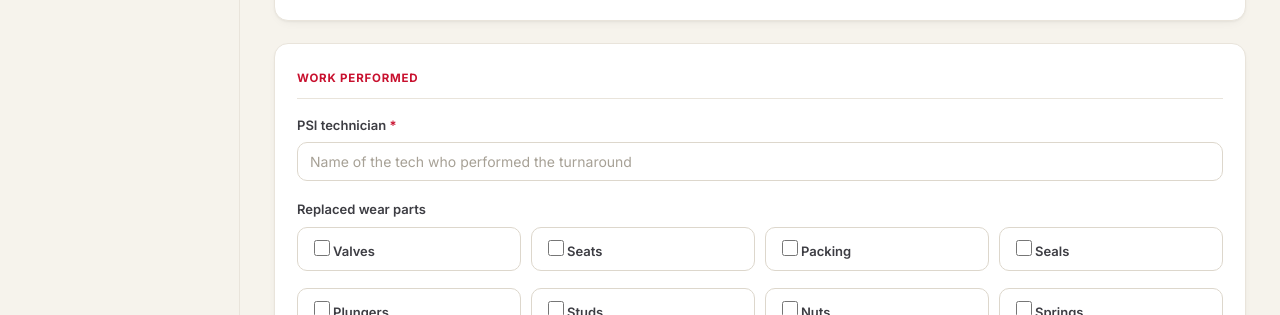
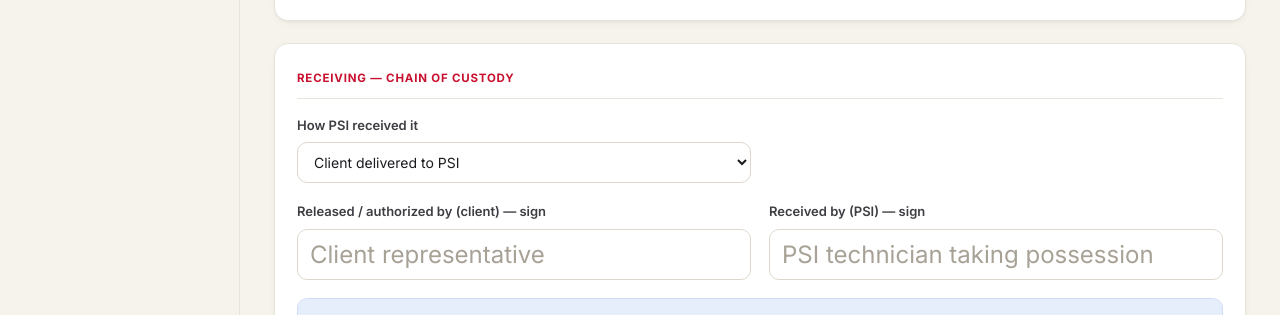
Before and after one commit to ahmedhuss50/fluid-end-turnaround, a Next.js app: page /jobs/new in a window 1280 px wide. Shown: the part 485-800 px from the top of the page. Built offline with nearby package versions, Linux system fonts and the light colour scheme; no server answers; the database is empty.

Commit message:
Add receiving chain-of-custody (delivery method + signatures)

```diff
--- a/app/actions.ts
+++ b/app/actions.ts
@@ -41,6 +41,11 @@ export async function createTurnaround(formData: FormData) {
   const opName = str(formData, "opName");
   const opEmail = str(formData, "opEmail") || null;
 
+  // Receiving / chain of custody
+  const deliveryMethod = str(formData, "deliveryMethod") || null;
+  const receivedByPsi = str(formData, "receivedByPsi") || null;
+  const releasedByClient = str(formData, "releasedByClient") || null;
+
   // Upsert the fluid end (permanent unit record keyed by serial number).
   const fluidEnd = await prisma.fluidEnd.upsert({
     where: { serialNumber },
@@ -58,6 +63,10 @@ export async function createTurnaround(formData: FormData) {
       status: JOB_STATUS.DRAFT,
       replacedParts: JSON.stringify(parts),
       notes,
+      deliveryMethod,
+      receivedByPsi,
+      releasedByClient,
+      receivedAt: receivedByPsi ? new Date() : null,
       pressureTest: {
         create: {
           testPressurePsi: isNaN(testPressurePsi) ? 0 : testPressurePsi,
@@ -134,6 +143,7 @@ export async function submitRepairRequest(formData: FormData) {
       requestedService: str(formData, "requestedService") || null,
       clientSignerName,
       clientSignerTitle: str(formData, "clientSignerTitle") || null,
+      deliveryMethod: str(formData, "deliveryMethod") || null,
     },
   });
 
--- a/app/jobs/new/page.tsx
+++ b/app/jobs/new/page.tsx
@@ -1,12 +1,12 @@
 import Link from "next/link";
 import { createTurnaround } from "@/app/actions";
-import { WEAR_PARTS, CUSTOMERS } from "@/lib/constants";
+import { WEAR_PARTS, CUSTOMERS, DELIVERY_METHOD } from "@/lib/constants";
 import PressureTestField from "@/components/PressureTestField";
 
 export default function NewTurnaround({
   searchParams,
 }: {
-  searchParams: { serial?: string; manufacturer?: string; customer?: string; model?: string; opName?: string; notes?: string; requestId?: string };
+  searchParams: { serial?: string; manufacturer?: string; customer?: string; model?: string; opName?: string; notes?: string; requestId?: string; deliveryMethod?: string };
 }) {
   const sp = searchParams || {};
   const fromRequest = !!sp.requestId;
@@ -52,6 +52,35 @@ export default function NewTurnaround({
                 <label>Model / spec</label>
                 <input type="text" name="model" placeholder="Optional configuration details" defaultValue={sp.model || ""} />
               </div>
+            </div>
+          </div>
+        </div>
+
+        <div className="card">
+          <div className="card-body">
+            <div className="section-label">Receiving — chain of custody</div>
+            <div className="grid-2">
+              <div className="field">
+                <label>How PSI received it</label>
+                <select name="deliveryMethod" defaultValue={sp.deliveryMethod || DELIVERY_METHOD.DELIVERY}>
+                  <option value={DELIVERY_METHOD.DELIVERY}>Client delivered to PSI</option>
+                  <option value={DELIVERY_METHOD.PICKUP}>PSI picked up</option>
+                </select>
+              </div>
+              <div className="field" />
+            </div>
+            <div className="grid-2">
+              <div className="field">
+                <label>Released / authorized by (client) — sign</label>
+                <input type="text" name="releasedByClient" className="sig-input" autoComplete="off" placeholder="Client representative" defaultValue={sp.opName || ""} />
+              </div>
+              <div className="field">
+                <label>Received by (PSI) — sign</label>
+                <input type="text" name="receivedByPsi" className="sig-input" autoComplete="off" placeholder="PSI technician taking possession" />
+              </div>
+            </div>
+            <div className="callout blue">
+              <span>This records who released the fluid end and who took possession for PSI, with a timestamp — the chain of custody at pickup / drop-off.</span>
             </div>
           </div>
         </div>
--- a/app/page.tsx
+++ b/app/page.tsx
@@ -85,6 +85,7 @@ export default async function Dashboard() {
                   opName: r.contactName,
                   notes: `Repair request ${r.requestNumber}: ${r.problem}`,
                   requestId: r.id,
+                  deliveryMethod: r.deliveryMethod || "",
                 }).toString();
                 return (
                   <tr key={r.id}>
--- a/lib/constants.ts
+++ b/lib/constants.ts
@@ -39,6 +39,16 @@ export const REQUEST_STATUS = {
 // Managed list of customer / operator companies. Add new customers here.
 export const CUSTOMERS = ["Pro Petro"];
 
+export const DELIVERY_METHOD = {
+  DELIVERY: "DELIVERY", // client drops off at PSI
+  PICKUP: "PICKUP", // PSI collects from the client
+} as const;
+
+export const DELIVERY_LABEL: Record<string, string> = {
+  DELIVERY: "Client delivers to PSI",
+  PICKUP: "PSI picks up",
+};
+
 // Wear parts commonly replaced during a fluid-end turnaround.
 export const WEAR_PARTS: { key: string; label: string }[] = [
   { key: "valves", label: "Valves" },
```
Also changed, not shown: app/jobs/[id]/page.tsx (+15 -1 lines), app/requests/page.tsx (+9 -1 lines), 2 other files (tests, documents, lock files or other folders).
